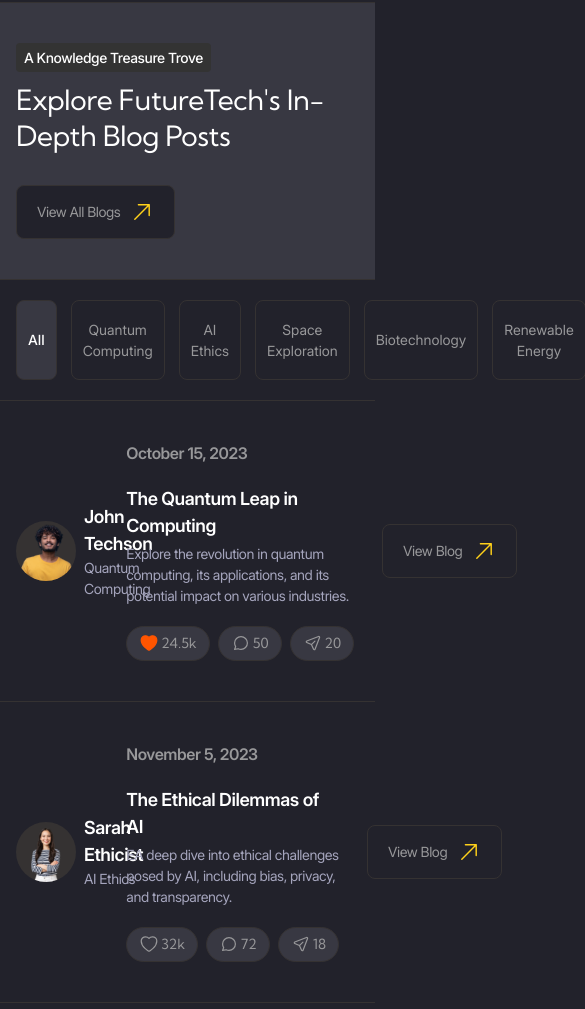
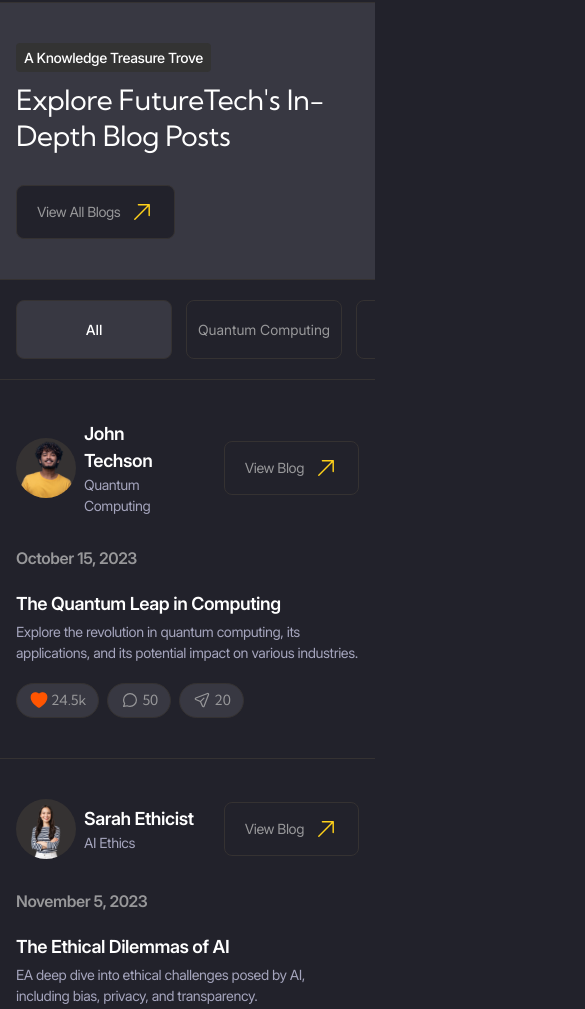
Before and after one commit to Iunnicova/js-test-project, a website with bundled scripts: page index.html in a window 390 px wide. Shown: the part 3359-4368 px from the top of the page, 585 px wide, since content can reach past the window. Built offline with nearby package versions, Linux system fonts and the light colour scheme; files whose address does not match are found by name.

Commit message:
feat: adaptation laptop, mobil

```diff
--- a/styles/blocks/_blog-card.scss
+++ b/styles/blocks/_blog-card.scss
@@ -6,9 +6,27 @@
   column-gap: fluid(50, 28);
   padding-block: fluid(80, 40);
 
+  @include tablet {
+    grid-template-columns: 1fr auto;
+    grid-template-areas:
+      'author link'
+      'body body';
+    row-gap: rem(30);
+  }
+
+  &__author {
+    @include tablet {
+      grid-area: author;
+    }
+  }
+
   &__body {
     display: grid;
     row-gap: fluid(30, 20);
+
+    @include tablet {
+      grid-area: body;
+    }
   }
 
   &__date {
@@ -22,5 +40,9 @@
 
   &__link {
     align-self: center;
+
+    @include tablet {
+      grid-area: link;
+    }
   }
 }
--- a/styles/blocks/_tabs.scss
+++ b/styles/blocks/_tabs.scss
@@ -3,6 +3,10 @@
 .tabs {
   &__header {
     border-bottom: var(--border);
+
+    @include tablet {
+      overflow-x: auto; //горизонтально прокручивать блок, если его содержимое шире контейнера.
+    }
   }
 
   &__buttons {
@@ -13,6 +17,10 @@
 
     @include laptop {
       column-gap: rem(14);
+    }
+
+    @include tablet {
+      width: max-content; // управляет шириной элемента в зависимости от его содержимого
     }
   }
 
--- a/styles/helpers/_functions.scss
+++ b/styles/helpers/_functions.scss
@@ -7,7 +7,7 @@
   @if math.is-unitless($pixel) {
     @return math.div($pixel, 16) + rem; // Возвращаем значение в rem, если число без единиц
   } @else {
-    @error 'Не используйте единицы измерения при работе с функцией rem()! Передавайте аргументом только числа.' //! Ошибка, если переданы единицы измерения;;;;;;;;;;;;;;
+    @error 'Не используйте единицы измерения при работе с функцией rem()! Передавайте аргументом только числа.' //! Ошибка, если переданы единицы измерения;;;;;;;;;;;;;;;
   }
 }
 
```
Also changed, not shown: styles/main.css, 1 other file.
